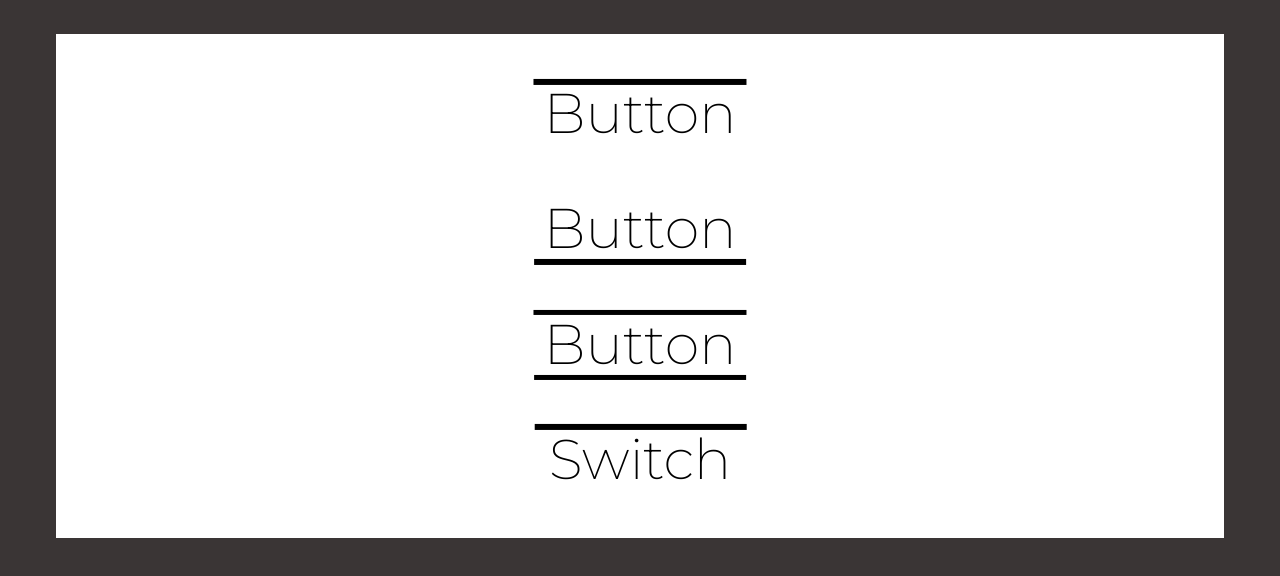
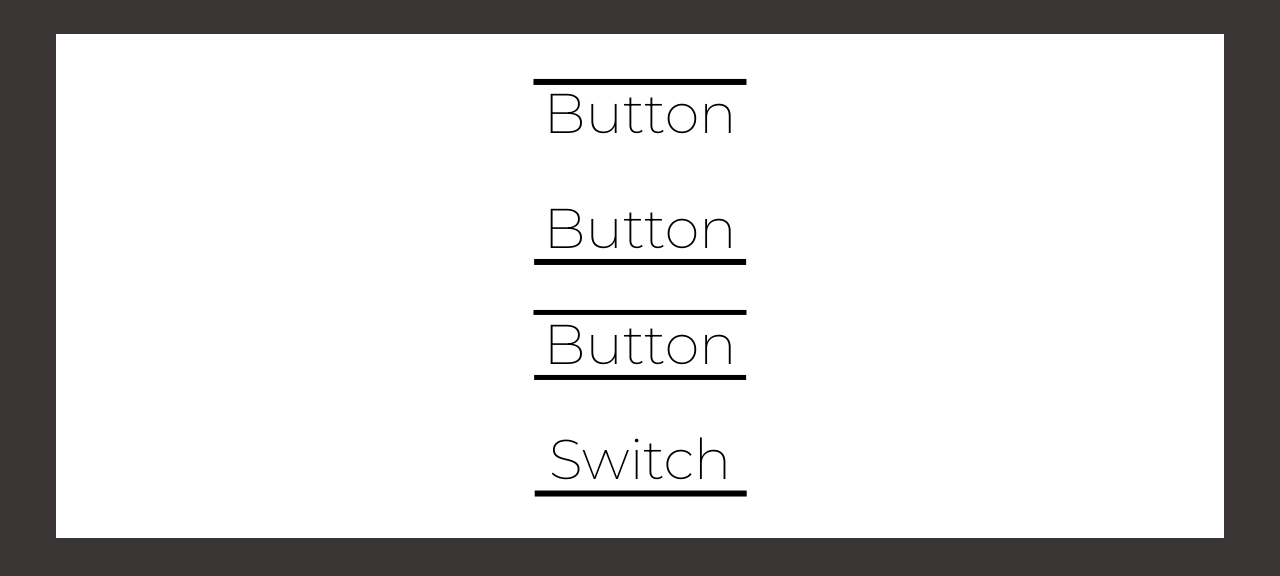
Before and after one commit to lubingeremy/animated-buttons, a plain HTML site: page index.html in a window 1280 px wide. Both pictures are taken after a click on the button "Switch". Shown: the part 146-722 px from the top of the page. Drawn offline with Linux system fonts and the light colour scheme.

Commit message:
Switch button successful

```diff
--- a/script.js
+++ b/script.js
@@ -1,9 +1,27 @@
-let switchButton = document.getElementById("btn4")
 
-let switchHov = switchButton.parentElement.querySelector(':hover');
+// let switchHov = switchButton.parentElement.querySelector(':hover');
 // let style = window.getComputedStyle(switchButton, ':hover::before');
 // let transform = style.getPropertyValue('transform');
 
-console.log(switchHov)
+// console.log(switchHov)
 // console.log(style)
 // console.log(transform)
+
+
+const switchButton = document.getElementById("btn4")
+var stateButton = 0;
+
+switchButton.addEventListener('click', function(e){
+    e.stopPropagation();
+    e.preventDefault();
+    console.log('sup');
+
+    if(stateButton === 0){
+        switchButton.style.setProperty("--posit", "translate(-0.255rem, 1.17rem)");
+        stateButton = 1;
+    } else{
+        switchButton.style.setProperty("--posit", "translate(-0.255rem, -0.019rem)");
+        stateButton = 0;
+    }
+
+})
--- a/styles.css
+++ b/styles.css
@@ -1,3 +1,7 @@
+:root{
+    --posit: translate(-0.255rem, -0.019rem);
+    /* --downPosition: translate(-0.255rem, 1.17rem); */
+}
 *{
     margin: 0;
     padding: 0;
@@ -115,8 +119,8 @@ button{
     transition: 0.4s;
 }
 #btn4:hover{
-    background-color: black;
-    color: white;
+    /* background-color: black; */
+    /* color: white; */
 }
 #btn4::before{
     content: "";
@@ -124,9 +128,9 @@ button{
     width: 3.8rem;
     height: 0.1rem;
     background-color: black;
-    transform: translate(-0.255rem, -0.019rem);
+    transform: var(--posit);
     transition: 0.3s;
 }
-#btn4:hover::before{
-    transform: translate(-0.255rem, 1.17rem);
-}
+/* #btn4:hover::before{
+    transform: var(--downPosition);
+} */
```
